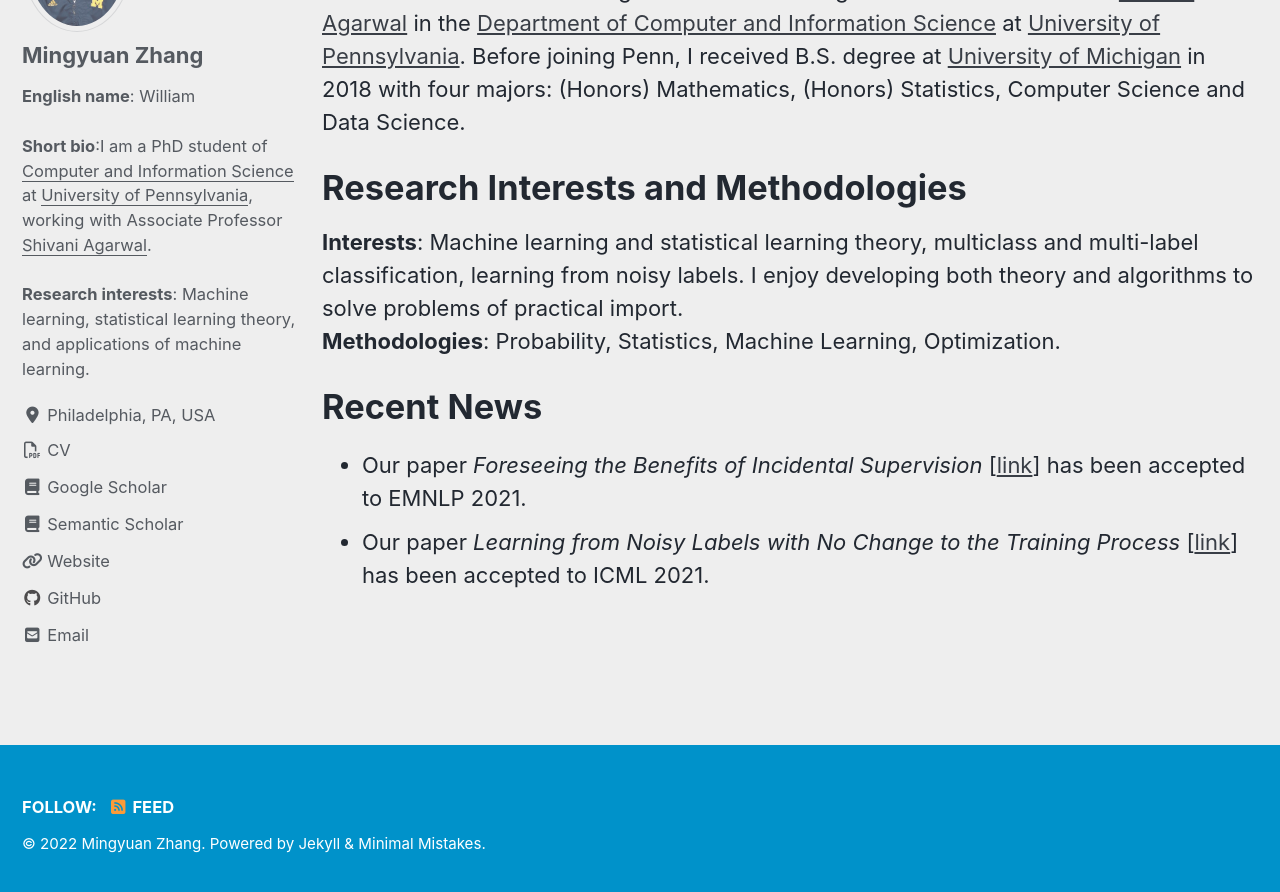
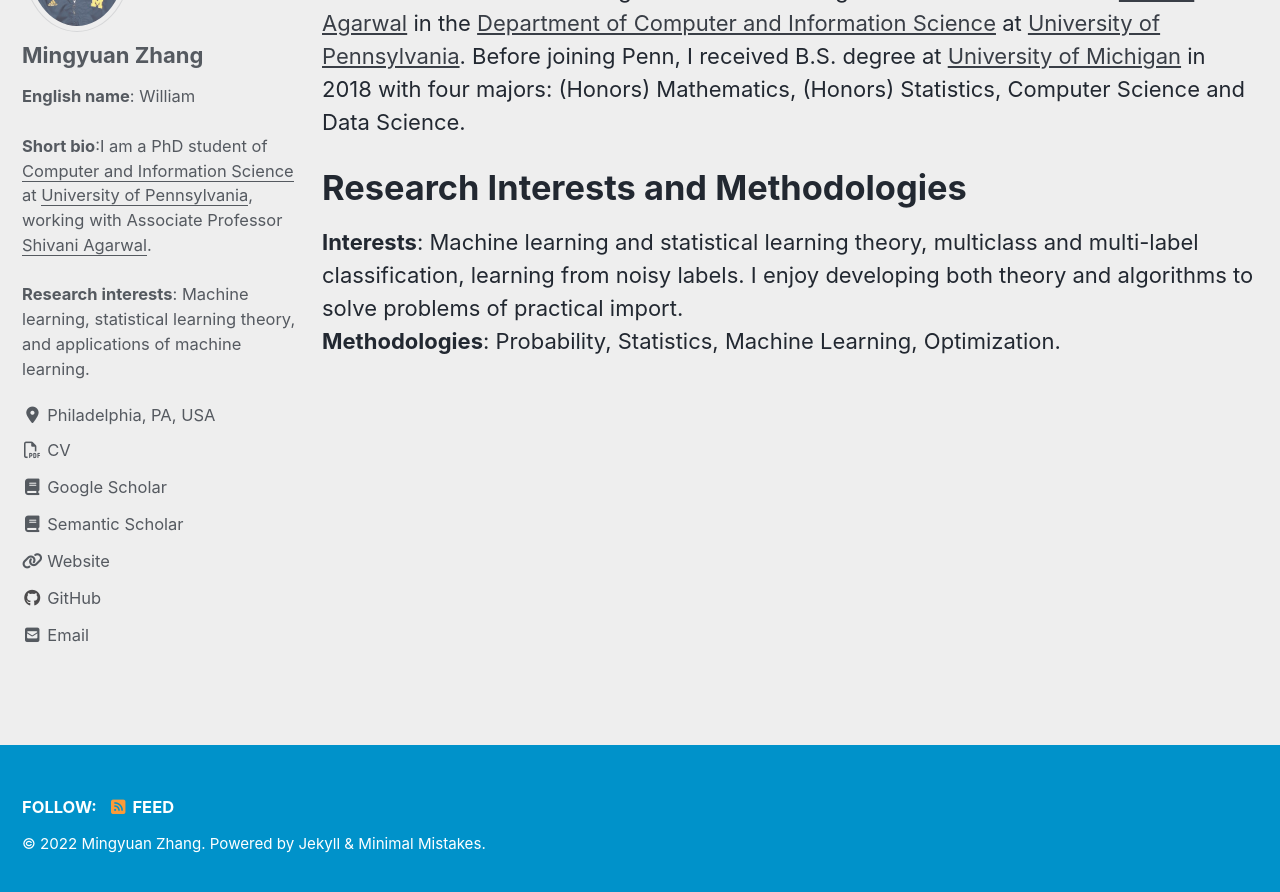
Before and after one commit to moshimowang/moshimowang.github.io, a Jekyll site: the page built from _pages/about.md, in a window 1280 px wide and 900 px high, scrolled down 222 px. Shown: the top 892 px of the window. Built offline with Jekyll 4.4.1, drawn with Linux system fonts in a browser that asks for light colours; cached includes are drawn as plain includes; nearby versions of some CDN libraries.

Commit message:
updated main page and cv

```diff
--- a/_pages/about.md
+++ b/_pages/about.md
@@ -18,7 +18,7 @@
 **Interests**: Machine learning and statistical learning theory, multiclass and multi-label classification, learning from noisy labels. I enjoy developing both theory and algorithms to solve problems of practical import.<br>
 **Methodologies**:  Probability, Statistics, Machine Learning, Optimization.
 
-Recent News
+<!--- Recent News
 ======
 * Our paper <em>Foreseeing the Benefits of Incidental Supervision</em> [[link](https://aclanthology.org/2021.emnlp-main.134/)] has been accepted to EMNLP 2021.<br>
-* Our paper <em>Learning from Noisy Labels with No Change to the Training Process</em> [[link](http://proceedings.mlr.press/v139/zhang21k.html)] has been accepted to ICML 2021.<br>
+* Our paper <em>Learning from Noisy Labels with No Change to the Training Process</em> [[link](http://proceedings.mlr.press/v139/zhang21k.html)] has been accepted to ICML 2021.<br> -->
```
